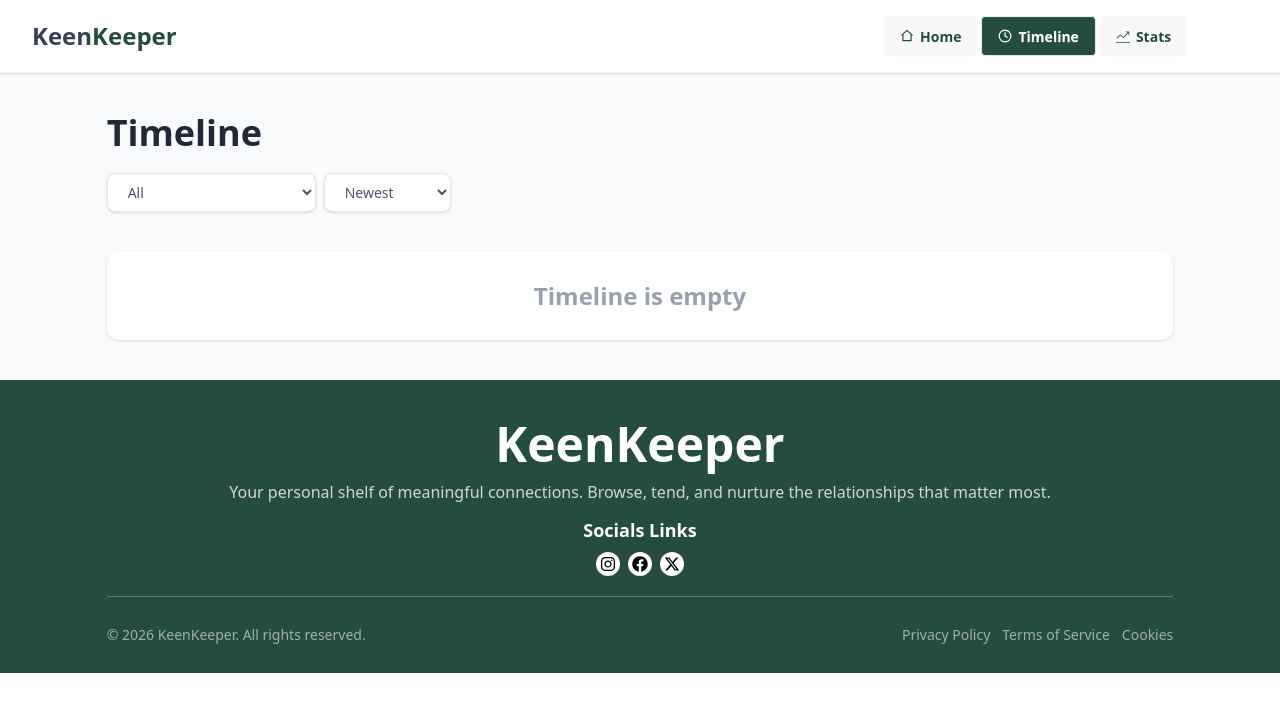
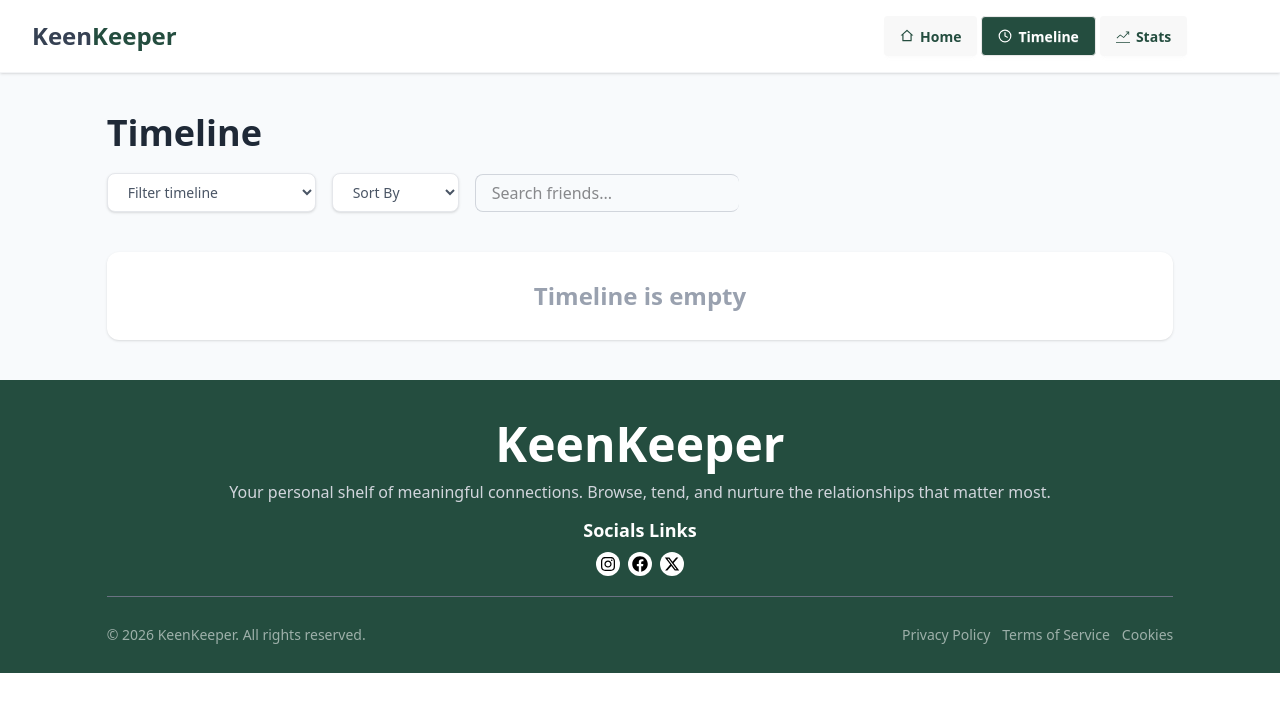
Before and after one commit to ashik-creates/B13-A07, a Next.js app: page /timeline in a window 1280 px wide. Shown: the top 712 px of the page. Built offline with nearby package versions, Linux system fonts and the light colour scheme.

Commit message:
added search functionality

```diff
--- a/src/components/timelinePage/AllTimelineEntry.jsx
+++ b/src/components/timelinePage/AllTimelineEntry.jsx
@@ -6,6 +6,8 @@ import TimelineCard from "../ui/TimelineCard";
 const AllTimelineEntry = () => {
   const { timeline } = useContext(TimelineContext);
   const [filterValue, setFilterValue] = useState("");
+  const [searchValue, setSearchValue] = useState("");
+
   const [sortValue, setSortValue] = useState("");
 
   const handleFilter = (e) => {
@@ -17,63 +19,84 @@ const AllTimelineEntry = () => {
     setSortValue(value);
   };
 
-  const filteredArray = () => {
-    const filteredTimeline = [...timeline];
-    if (
-      filterValue === "Call" ||
-      filterValue === "Text" ||
-      filterValue === "Video"
-    ) {
-      return filteredTimeline.filter((item) => item.text === filterValue);
+  const filteredTimeline = timeline.filter((item) => {
+    const searchLower = searchValue.toLocaleLowerCase();
+    const searchedArray =
+      item.text.toLowerCase().includes(searchLower) ||
+      item.name.toLowerCase().includes(searchLower);
+    if (!searchedArray) {
+      return false;
+    } else {
+      if (
+        filterValue === "Call" ||
+        filterValue === "Text" ||
+        filterValue === "Video"
+      ) {
+        return item.text === filterValue;
+      } else {
+        return true;
+      }
     }
-    return filteredTimeline;
-  };
+  });
 
-  const sortedArray = () => {
-    const sortedTimeline = filteredArray();
+  const displaySortedOrFilteredTimeline = [...filteredTimeline].sort((a,b)=>{
+    if (sortValue === "newest"){
+      return b.time - a.time;
+    }
+    else if(sortValue === "oldest"){
+      return a.time - b.time;
+    }
+    return 0;
+  })
 
-    if (sortValue === "newest") {
-      return sortedTimeline.sort((a, b) => b.time - a.time);
-    } else if (sortValue === "oldest") {
-      return sortedTimeline.sort((a, b) => a.time - b.time);
-    }
-
-    return sortedTimeline;
-  };
-  console.log(sortValue);
   return (
     <>
-      <div className="flex justify-start items-center gap-2 flex-wrap">
-        <div className="max-w-70 mt-5">
-          <select defaultValue=""
+      <div className="flex justify-start items-center gap-4 flex-wrap mt-5">
+        <div className="max-w-70 ">
+          <select
+            defaultValue=""
             onChange={handleFilter}
             className="w-full pl-4 pr-20 py-2 text-sm text-gray-600 bg-white border border-gray-200 rounded-lg shadow-sm cursor-pointer"
           >
-            <option disabled hidden>Filter timeline</option>
+            <option value="" disabled hidden>Filter timeline</option>
             <option value="All">All</option>
             <option value="Call">Call</option>
             <option value="Text">Text</option>
             <option value="Video">Video</option>
           </select>
         </div>
-        <div className="max-w-70 mt-5">
-          <select defaultValue=""
+        <div className="max-w-70 ">
+          <select
+            defaultValue=""
             onChange={handleSort}
             className="w-full pl-4 pr-10 py-2 text-sm text-gray-600 bg-white border border-gray-200 rounded-lg shadow-sm cursor-pointer"
           >
-            <option disabled hidden>Sort By</option>
+            <option value="" disabled hidden>
+              Sort By
+            </option>
             <option value="newest">Newest</option>
             <option value="oldest">Oldest</option>
           </select>
         </div>
+        <div className="flex justify-center items-center">
+          <input
+            value={searchValue}
+            onChange={(e) => setSearchValue(e.target.value)}
+            type="text"
+            placeholder="Search friends..."
+            className="w-full px-4 py-1.5 border border-gray-300
+            border-r-0
+            rounded-lg rounded-r-0"
+          />
+        </div>
       </div>
       <div className="mt-10">
-        {sortedArray().length === 0 ? (
+        {displaySortedOrFilteredTimeline.length === 0 ? (
           <p className="text-center bg-white p-7 shadow-sm rounded-xl  text-2xl font-semibold text-gray-400">
             Timeline is empty
           </p>
         ) : (
-          sortedArray().map((item, ind) => (
+          displaySortedOrFilteredTimeline.map((item, ind) => (
             <TimelineCard key={ind} item={item}></TimelineCard>
           ))
         )}
```
